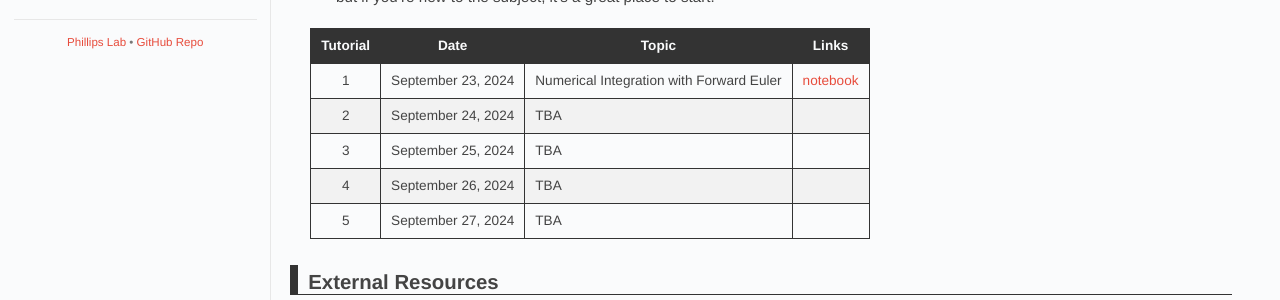
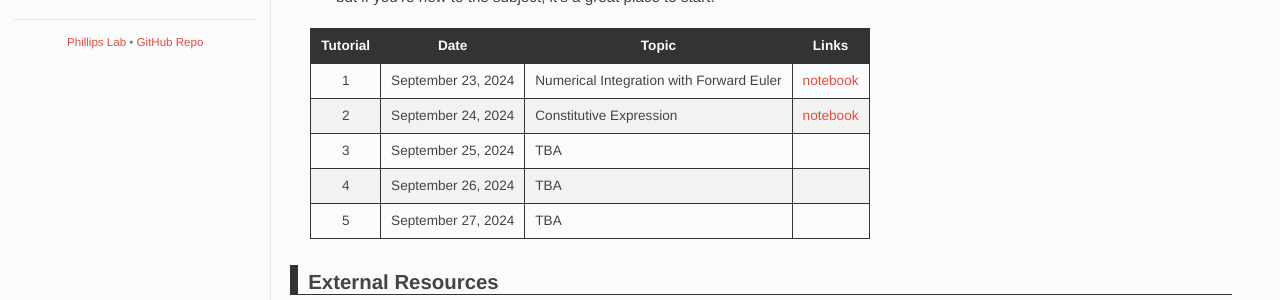
Before and after one commit to RPGroup-PBoC/mpi-pboc, a Jekyll site: the page built from 2024/code.md, in a window 1280 px wide. Shown: the part 563-863 px from the top of the page. Built offline with Jekyll 4.4.1, drawn with Linux system fonts in a browser that asks for light colours; some web fonts are replaced.

Commit message:
const_expression

```diff
--- a/2024/code.md
+++ b/2024/code.md
@@ -20,7 +20,7 @@ It's far from comprehensive, but if you're new to the subject, it's a great plac
 | Tutorial | Date | Topic | Links |
 | :--: | -- | -- | -- |
 | 1 | September 23, 2024 | Numerical Integration with Forward Euler | [notebook](https://www.rpgroup.caltech.edu/pboc22_marseille/code/forward_euler.html) |
-| 2 | September 24, 2024 | TBA | |
+| 2 | September 24, 2024 | Constitutive Expression | [notebook](https://colab.research.google.com/drive/1SMXOIuHkH1IdSgvoOC-gvpwOI074KoNM#scrollTo=WEQh8uYnardT) |
 | 3 | September 25, 2024 | TBA | |
 | 4 | September 26, 2024 | TBA | |
 | 5 | September 27, 2024 | TBA | |
```
